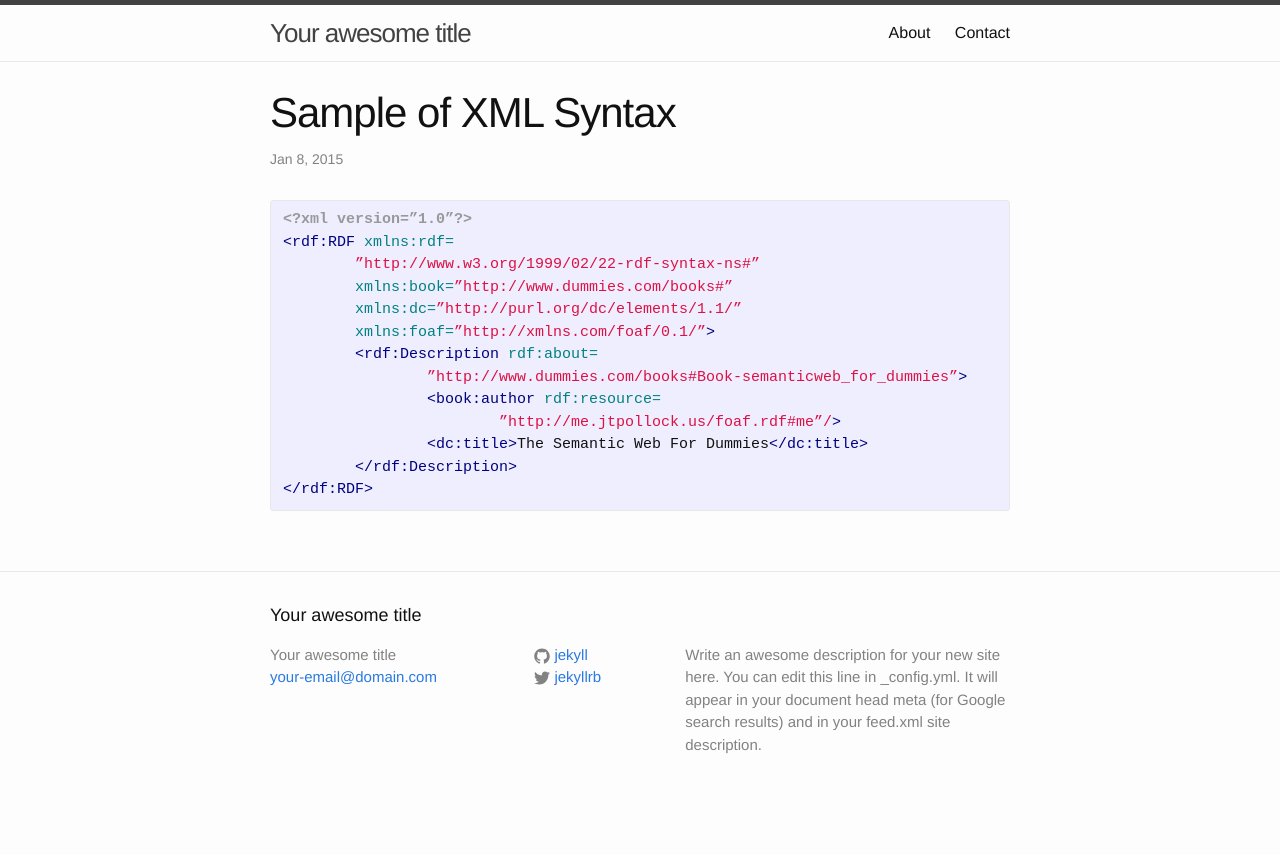
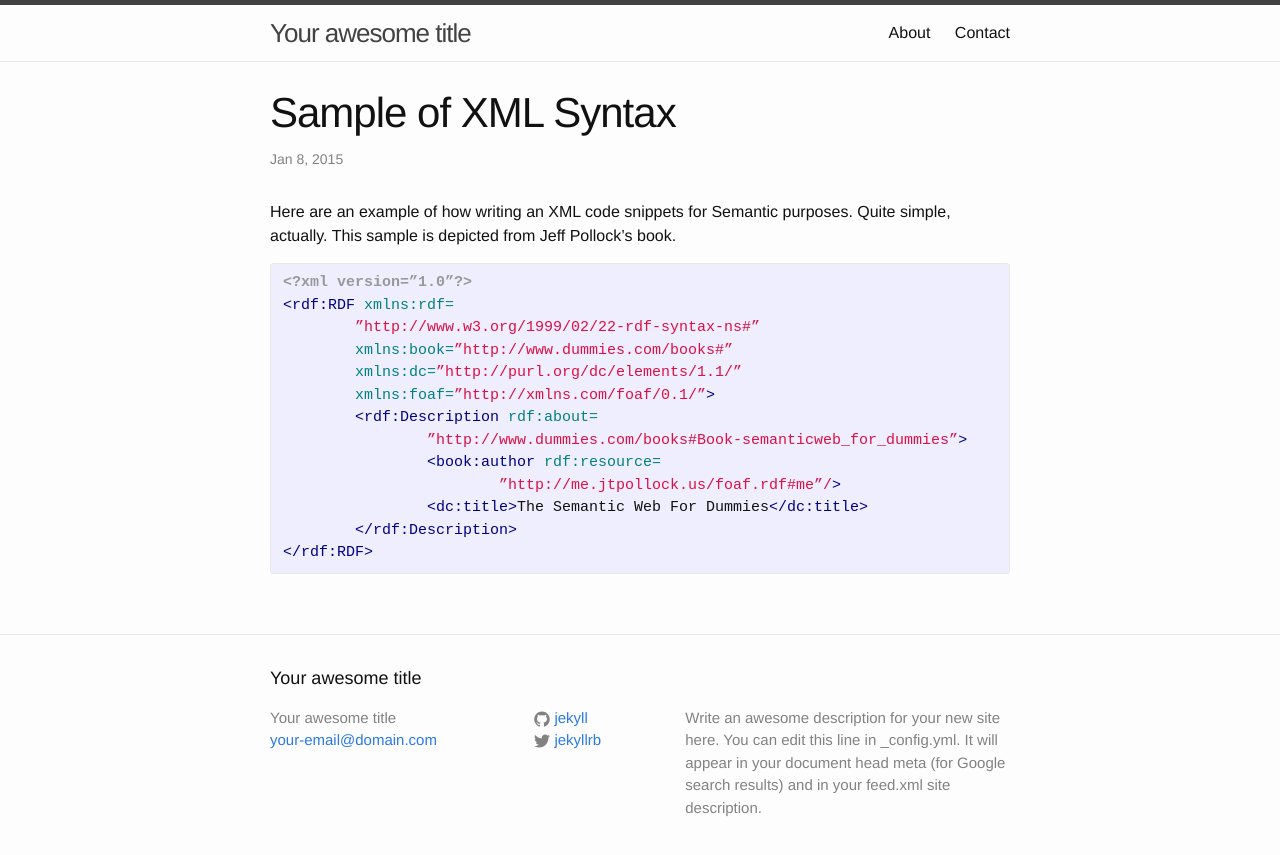
Before and after one commit to gemabuj/jekblog, a Jekyll site: the page built from _posts/2015-1-8-xml-syntax.markdown, in a window 1280 px wide. Shown: the top 855 px of the page. Built offline with Jekyll 4.4.1, drawn with Linux system fonts in a browser that asks for light colours.

Commit message:
Editing article about XML syntax sample

```diff
--- a/_posts/2015-1-8-xml-syntax.markdown
+++ b/_posts/2015-1-8-xml-syntax.markdown
@@ -4,6 +4,7 @@ title:  "Sample of XML Syntax"
 date:   2015-1-8 19:15:30 +0700
 categories: jekyll update
 ---
+Here are an example of how writing an XML code snippets for Semantic purposes. Quite simple, actually. This sample is depicted from Jeff Pollock's book.
 
 {% highlight xml %}
 <?xml version=”1.0”?>
```
